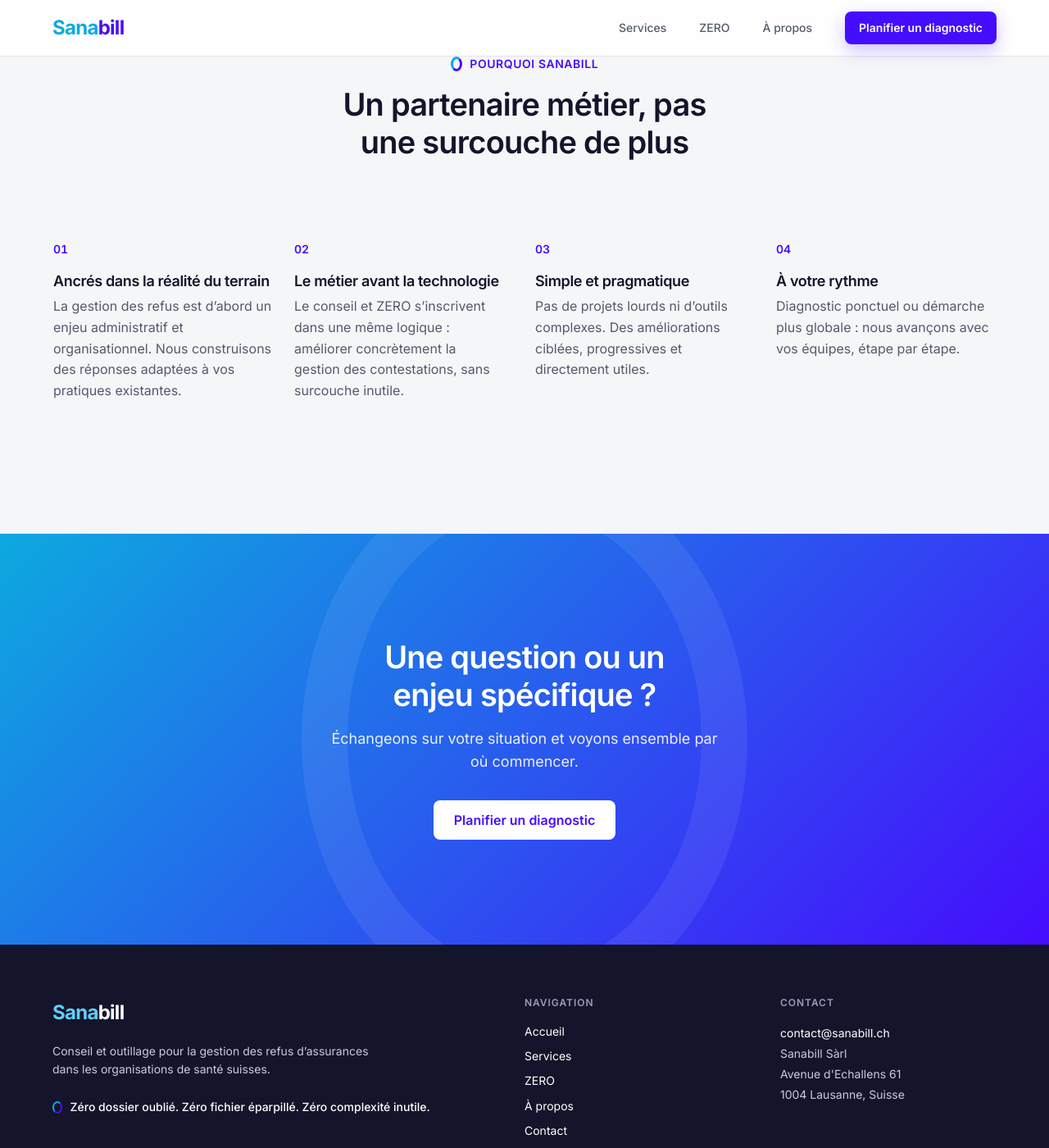
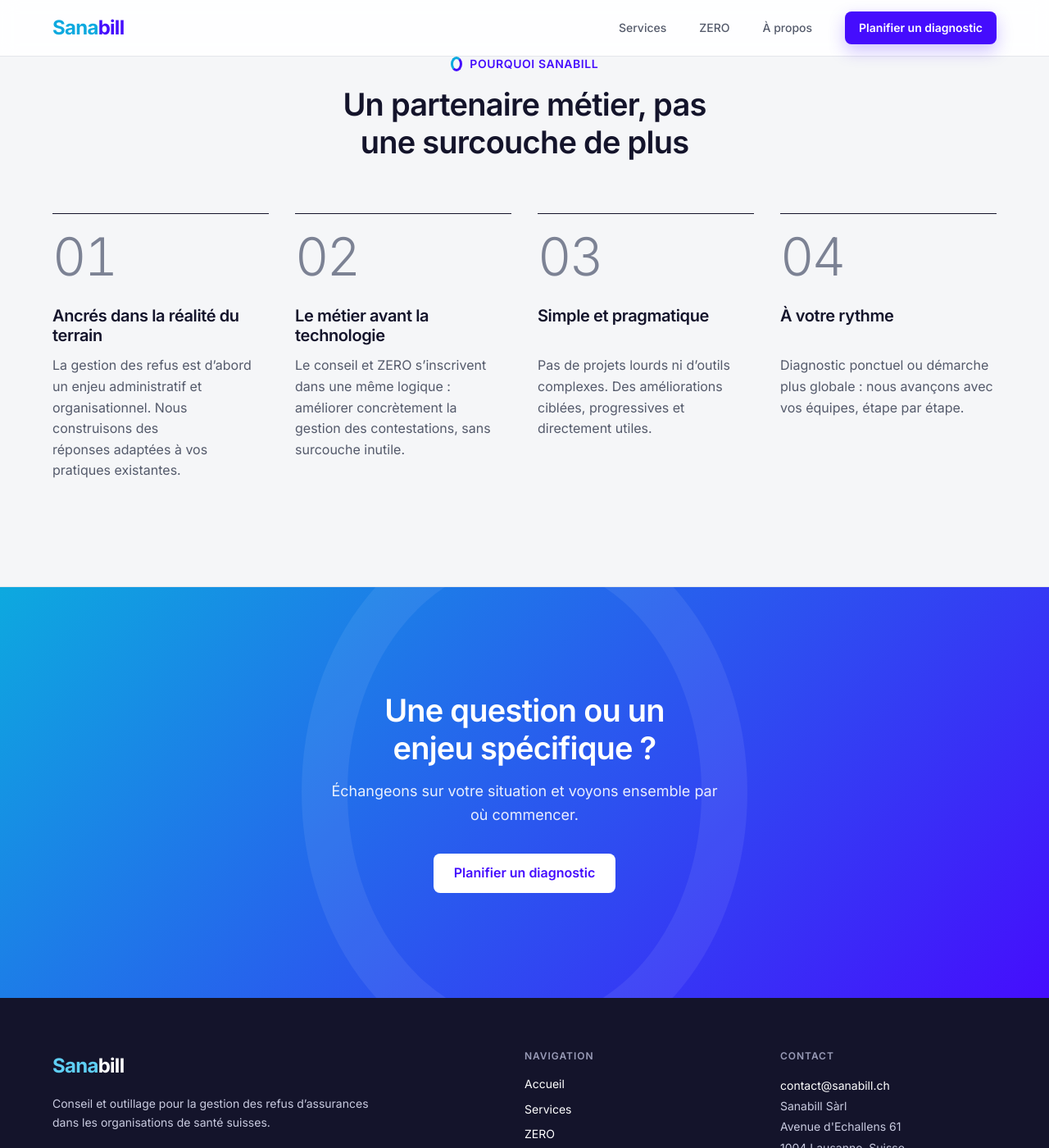
Before and after one commit to loicJubin/sanabill, a Jekyll site: the page built from index.html, in a window 1280 px wide and 1400 px high, scrolled down 3423 px. Shown: the whole window at 82% size. Built offline with Jekyll 4.4.1, drawn with Linux system fonts in a browser that asks for light colours.

Commit message:
style(home): Use editorial layout for the Pourquoi Sanabill section
Items now have a thin top rule, a large light numeral and no box.
Titles reserve two lines on desktop so the texts stay aligned.

```diff
--- a/_includes/index.html
+++ b/_includes/index.html
@@ -109,12 +109,12 @@
 <section class="section section--muted">
   <div class="container">
     {% include section-head.html eyebrow=text.why_us.eyebrow title=text.why_us.title %}
-    <div class="grid grid--4">
+    <div class="grid grid--4 grid--editorial">
       {% for reason in text.why_us.reasons %}
-        <article class="card card--plain">
-          <span class="card__index" aria-hidden="true">0{{ forloop.index }}</span>
-          <h3 class="card__title">{{ reason.title }}</h3>
-          <p class="card__text">{{ reason.description }}</p>
+        <article class="editorial">
+          <span class="editorial__number" aria-hidden="true">0{{ forloop.index }}</span>
+          <h3 class="editorial__title">{{ reason.title }}</h3>
+          <p class="editorial__text">{{ reason.description }}</p>
         </article>
       {% endfor %}
     </div>
--- a/_sass/components/_cards.scss
+++ b/_sass/components/_cards.scss
@@ -19,19 +19,45 @@
   }
 
 
-  &__index {
-    display: block;
-    margin-bottom: $spacing-sm;
-    font-size: $font-sm;
-    font-weight: $font-semibold;
-    font-variant-numeric: tabular-nums;
-    color: $bill-blue;
-  }
-
   &__title {
     margin-bottom: $spacing-xs;
     font-size: $font-lg;
     font-weight: $font-semibold;
+  }
+
+  &__text {
+    color: $ink-muted;
+  }
+}
+
+// Editorial items: thin rule, large light numeral, no box
+.grid--editorial {
+  gap: $spacing-xl $spacing-lg;
+}
+
+.editorial {
+  padding-top: 1.25rem;
+  border-top: 1px solid $ink;
+
+  &__number {
+    display: block;
+    margin-bottom: 1.75rem;
+    font-size: 4rem;
+    font-weight: 300;
+    line-height: 1;
+    letter-spacing: -0.04em;
+    font-variant-numeric: tabular-nums;
+    color: $numeral;
+  }
+
+  &__title {
+    margin-bottom: 0.75rem;
+    font-size: $font-xl;
+
+    // Keep the texts aligned when titles wrap in the 4-column layout
+    @include lg {
+      min-height: 2.4em;
+    }
   }
 
   &__text {
```
